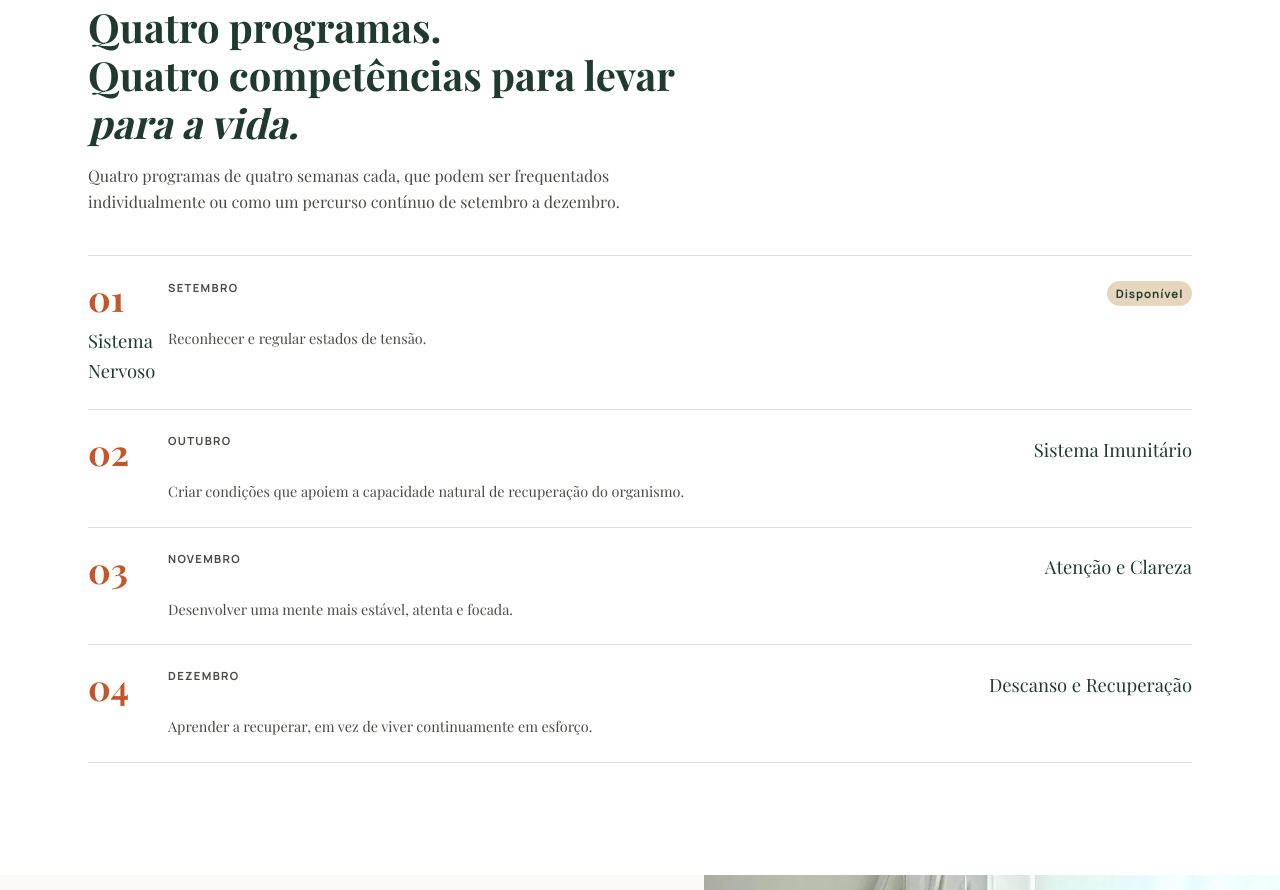
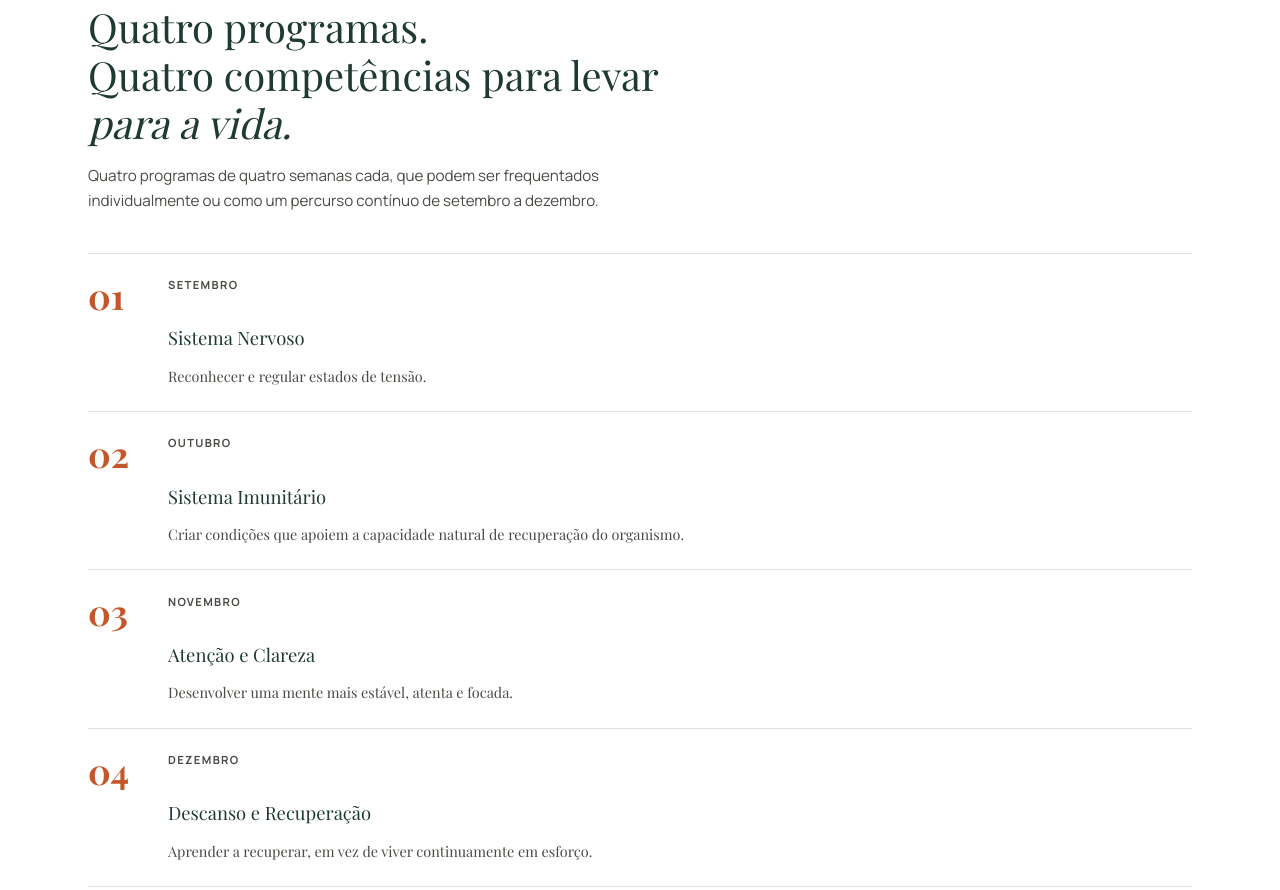
Before and after one commit to imbianchi/gabrielaferreirayoga, a plain HTML site: page index.html in a window 1280 px wide. Shown: the part 2474-3364 px from the top of the page. Drawn offline with nearby package versions, Linux system fonts and the light colour scheme; a web font is replaced by a local one.

Commit message:
Make percurso list data-driven (js/programas.js) with current-month badge logic; fix typography and grid layout bug

```diff
--- a/css/style.css
+++ b/css/style.css
@@ -747,8 +747,10 @@ h3 { font-size: 1.2rem; }
   background: var(--color-white);
   padding: var(--section-gap-mobile) 0;
 }
-.percurso h2 { max-width: 600px; margin-bottom: 1rem; }
+.percurso h2 { font-weight: 400; max-width: 600px; margin-bottom: 1rem; }
 .percurso__lead {
+  font-family: var(--font-sans);
+  font-size: 0.95rem;
   color: var(--color-text-muted);
   max-width: 580px;
   margin-bottom: 2.5rem;
@@ -785,7 +787,9 @@ h3 { font-size: 1.2rem; }
   align-items: center;
   gap: 0.75rem;
 }
+.percurso__item.is-current .percurso__month { color: var(--color-dark-orange); }
 .percurso__title {
+  grid-column: 2;
   font-family: var(--font-serif);
   font-size: 1.15rem;
   color: var(--color-dark-green);
@@ -800,8 +804,8 @@ h3 { font-size: 1.2rem; }
 
 .badge-disponivel {
   display: inline-block;
-  background: var(--color-dark-grey);
-  color: var(--color-dark-green);
+  background: rgba(224, 138, 46, 0.15);
+  color: var(--color-dark-orange);
   font-family: var(--font-sans);
   font-size: 0.72rem;
   font-weight: 700;
--- a/index.html
+++ b/index.html
@@ -219,7 +219,7 @@
       <div class="container">
 
         <div class="programa__header">
-          <span class="eyebrow eyebrow--dash">PROGRAMA DO MÊS · SETEMBRO</span>
+          <span class="eyebrow eyebrow--dash" id="programa-eyebrow">PROGRAMA DO MÊS · SETEMBRO</span>
           <h2 id="programa-heading">Sistema Nervoso</h2>
         </div>
 
@@ -392,42 +392,7 @@
         </h2>
         <p class="percurso__lead">Quatro programas de quatro semanas cada, que podem ser frequentados individualmente ou como um percurso contínuo de setembro a dezembro.</p>
 
-        <ol class="percurso__list" aria-label="Programas do percurso">
-
-          <li class="percurso__item">
-            <span class="percurso__num" aria-hidden="true">01</span>
-            <span class="percurso__month">
-              SETEMBRO
-            </span>
-            <div class="percurso__title">Sistema Nervoso</div>
-            <p class="percurso__desc">Reconhecer e regular estados de tensão.</p>
-            <div class="percurso__badge-col">
-              <span class="badge-disponivel">Disponível</span>
-            </div>
-          </li>
-
-          <li class="percurso__item">
-            <span class="percurso__num" aria-hidden="true">02</span>
-            <span class="percurso__month">OUTUBRO</span>
-            <div class="percurso__title">Sistema Imunitário</div>
-            <p class="percurso__desc">Criar condições que apoiem a capacidade natural de recuperação do organismo.</p>
-          </li>
-
-          <li class="percurso__item">
-            <span class="percurso__num" aria-hidden="true">03</span>
-            <span class="percurso__month">NOVEMBRO</span>
-            <div class="percurso__title">Atenção e Clareza</div>
-            <p class="percurso__desc">Desenvolver uma mente mais estável, atenta e focada.</p>
-          </li>
-
-          <li class="percurso__item">
-            <span class="percurso__num" aria-hidden="true">04</span>
-            <span class="percurso__month">DEZEMBRO</span>
-            <div class="percurso__title">Descanso e Recuperação</div>
-            <p class="percurso__desc">Aprender a recuperar, em vez de viver continuamente em esforço.</p>
-          </li>
-
-        </ol>
+        <ol class="percurso__list" id="percurso-list" aria-label="Programas do percurso"></ol>
 
       </div>
     </section>
@@ -676,6 +641,7 @@
     </div><!-- /.container -->
   </footer>
 
+  <script src="js/programas.js"></script>
   <script src="js/script.js"></script>
 </body>
 </html>
--- /dev/null
+++ b/js/programas.js
@@ -0,0 +1,38 @@
+/* ============================================================
+   Gabriela Ferreira Yoga — programas.js
+   Local "database" of the monthly programs. Update this file
+   each month/season instead of editing the percurso list by hand —
+   the badge and highlight for the current month are computed
+   automatically from today's date.
+   ============================================================ */
+
+window.PROGRAMAS = [
+  {
+    mes: 9,
+    numero: '01',
+    mesLabel: 'Setembro',
+    titulo: 'Sistema Nervoso',
+    resumo: 'Reconhecer e regular estados de tensão.'
+  },
+  {
+    mes: 10,
+    numero: '02',
+    mesLabel: 'Outubro',
+    titulo: 'Sistema Imunitário',
+    resumo: 'Criar condições que apoiem a capacidade natural de recuperação do organismo.'
+  },
+  {
+    mes: 11,
+    numero: '03',
+    mesLabel: 'Novembro',
+    titulo: 'Atenção e Clareza',
+    resumo: 'Desenvolver uma mente mais estável, atenta e focada.'
+  },
+  {
+    mes: 12,
+    numero: '04',
+    mesLabel: 'Dezembro',
+    titulo: 'Descanso e Recuperação',
+    resumo: 'Aprender a recuperar, em vez de viver continuamente em esforço.'
+  }
+];
--- a/js/script.js
+++ b/js/script.js
@@ -5,6 +5,60 @@
 
 (function () {
   'use strict';
+
+  /* ── Programa do mês / percurso (data-driven, see programas.js) ── */
+  if (window.PROGRAMAS && window.PROGRAMAS.length) {
+    const currentMonth = new Date().getMonth() + 1;
+    const current = window.PROGRAMAS.find(function (p) { return p.mes === currentMonth; });
+
+    const list = document.getElementById('percurso-list');
+    if (list) {
+      window.PROGRAMAS.forEach(function (p) {
+        const isCurrent = !!current && p.mes === current.mes;
+
+        const li = document.createElement('li');
+        li.className = 'percurso__item' + (isCurrent ? ' is-current' : '');
+
+        const num = document.createElement('span');
+        num.className = 'percurso__num';
+        num.setAttribute('aria-hidden', 'true');
+        num.textContent = p.numero;
+
+        const month = document.createElement('span');
+        month.className = 'percurso__month';
+        month.textContent = p.mesLabel.toUpperCase();
+
+        const title = document.createElement('div');
+        title.className = 'percurso__title';
+        title.textContent = p.titulo;
+
+        const desc = document.createElement('p');
+        desc.className = 'percurso__desc';
+        desc.textContent = p.resumo;
+
+        li.append(num, month, title, desc);
+
+        if (isCurrent) {
+          const badgeCol = document.createElement('div');
+          badgeCol.className = 'percurso__badge-col';
+          const badge = document.createElement('span');
+          badge.className = 'badge-disponivel';
+          badge.textContent = 'Disponível';
+          badgeCol.appendChild(badge);
+          li.appendChild(badgeCol);
+        }
+
+        list.appendChild(li);
+      });
+    }
+
+    if (current) {
+      const eyebrow = document.getElementById('programa-eyebrow');
+      const heading = document.getElementById('programa-heading');
+      if (eyebrow) eyebrow.textContent = 'PROGRAMA DO MÊS · ' + current.mesLabel.toUpperCase();
+      if (heading) heading.textContent = current.titulo;
+    }
+  }
 
   /* ── Sticky header ────────────────────────────────────── */
   const header = document.querySelector('.site-header');
```
